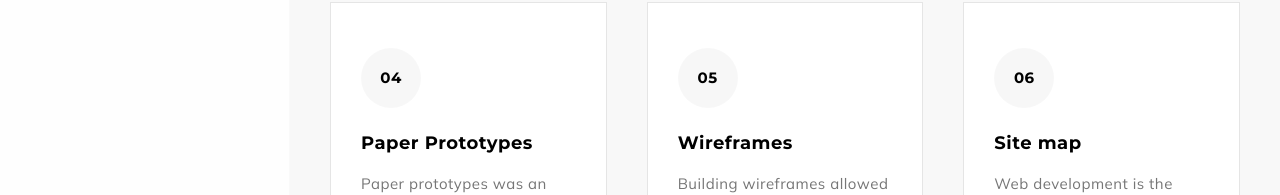
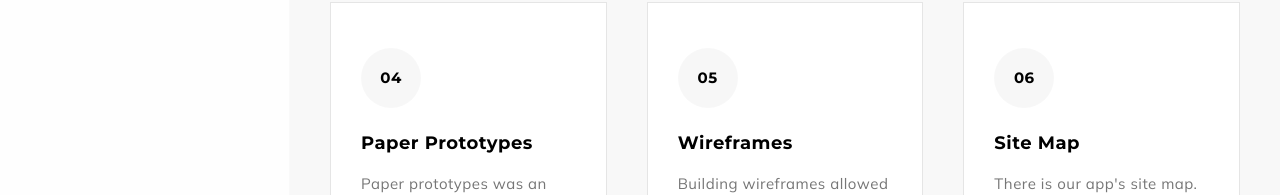
Before and after one commit to BlaineOmega/jetset-jive, a Next.js app: page /service in a window 1280 px wide. Shown: the part 605-800 px from the top of the page. Built offline with nearby package versions, Linux system fonts and the light colour scheme.

Commit message:
commit message

```diff
--- a/data/servicesData.js
+++ b/data/servicesData.js
@@ -119,7 +119,9 @@ module.exports = [
           </ul>
         </p>
         <p>
-          <strong>User Scenario:</strong> David plans frequent business trips nationwide, prioritizing preferred airlines and hotels to maximize corporate credit card benefits. He seeks dining venues suitable for business meetings in each city he visits. David would love an app that will assist in travel booking, suggest professional dining options, and offer wardrobe recommendations tailored to different climates and business attire standards.
+          <strong>User Scenario:</strong> David plans frequent business trips nationwide,
+          prioritizing preferred airlines and hotels to maximize corporate credit card benefits. He seeks
+           dining venues suitable for business meetings in each city he visits. David would love an app that will assist in travel booking, suggest professional dining options, and offer wardrobe recommendations tailored to different climates and business attire standards.
         </p>
 
 
@@ -191,35 +193,29 @@ module.exports = [
   {
     id: 6,
     no: "06",
-    title: "Site map",
-    text: `Web development is the most famous job in the world and it is very
-    interesting...`,
-    largeImg: "/img/news/2.jpg",
-    largeTitle: "Mobile App a new tool that enables direct video hosting",
-    poster: "HASAN ALI",
+    title: "Site Map",
+    text: `There is our app's site map.`,
+    largeImg: "/img/news/sitemap.png",
+    poster: "Chloe Chen",
     date: "09 APRIL 2021",
     descriptions: (
       <>
         <p>
-          Most photographers love to shoot the unusual, and you don’t get much
-          more unusual than These Unprecedented Times. Right now everything
-          counts as out of the ordinary. There are a number of remarkable things
-          about these lockdown days that are worth photographing now so we can
-          remember them when it is all over.
+          This is a map of the different pages in our app. We have a login in the upper right where users would set up their preferences and then we have a flow for each major section of our app which are deciding flights, hotels, restaurants, outfits, and a profile page.
         </p>
+        <img src="/img/news/sitemap.png" alt="Site Map" style={{ width: '100%', height: 'auto' }} />
         <p>
-          Pretend everything is new and that you haven’t seen it before, and
-          then you will be free to notice the leading lines, the places where
-          one edge meets another in delightful geometric harmony, and how the
-          ordinary things in the kitchen are transformed when the light is on or
-          off.
+          The app structure is as follows:
         </p>
-        <p>
-          The trick here is to look slowly, and then look again. Take the time
-          to look in detail and to look at the same thing from different angles,
-          with different light, long lenses and wide lenses. Then move to the
-          left a bit. You may never feel the need to leave the house again.
-        </p>
+        <ul>
+          <li><strong>Welcome and Login:</strong> Users start with a welcome screen, proceed to login, and set up their preferences including user info, dining preferences, travel preferences, fashion preferences, and credit preferences.</li>
+          <li><strong>Home:</strong> This is the main dashboard with navigation to all major sections of the app.</li>
+          <li><strong>Flight Search:</strong> Users can search for flights by selecting the date, time, and location, choosing departing and returning flights, reviewing flight details, and completing the payment.</li>
+          <li><strong>Hotel Booking:</strong> Users can search for hotels, view hotel information, and book their stay.</li>
+          <li><strong>Dining Home:</strong> Users can search for restaurants, view restaurant details, and filter options by distance, cost, and rating.</li>
+          <li><strong>E-closet Management:</strong> This includes managing outfits for trips, viewing planned outfits, and editing outfits. Users can upload images, take pictures, and manage their outfit lists.</li>
+          <li><strong>My Account:</strong> Users can manage their travel, dining, and fashion preferences from their account settings.</li>
+        </ul>
       </>
     ),
   },
```
Also changed, not shown: public/img/news/map.png (added), public/img/news/sitemap.png (added).
